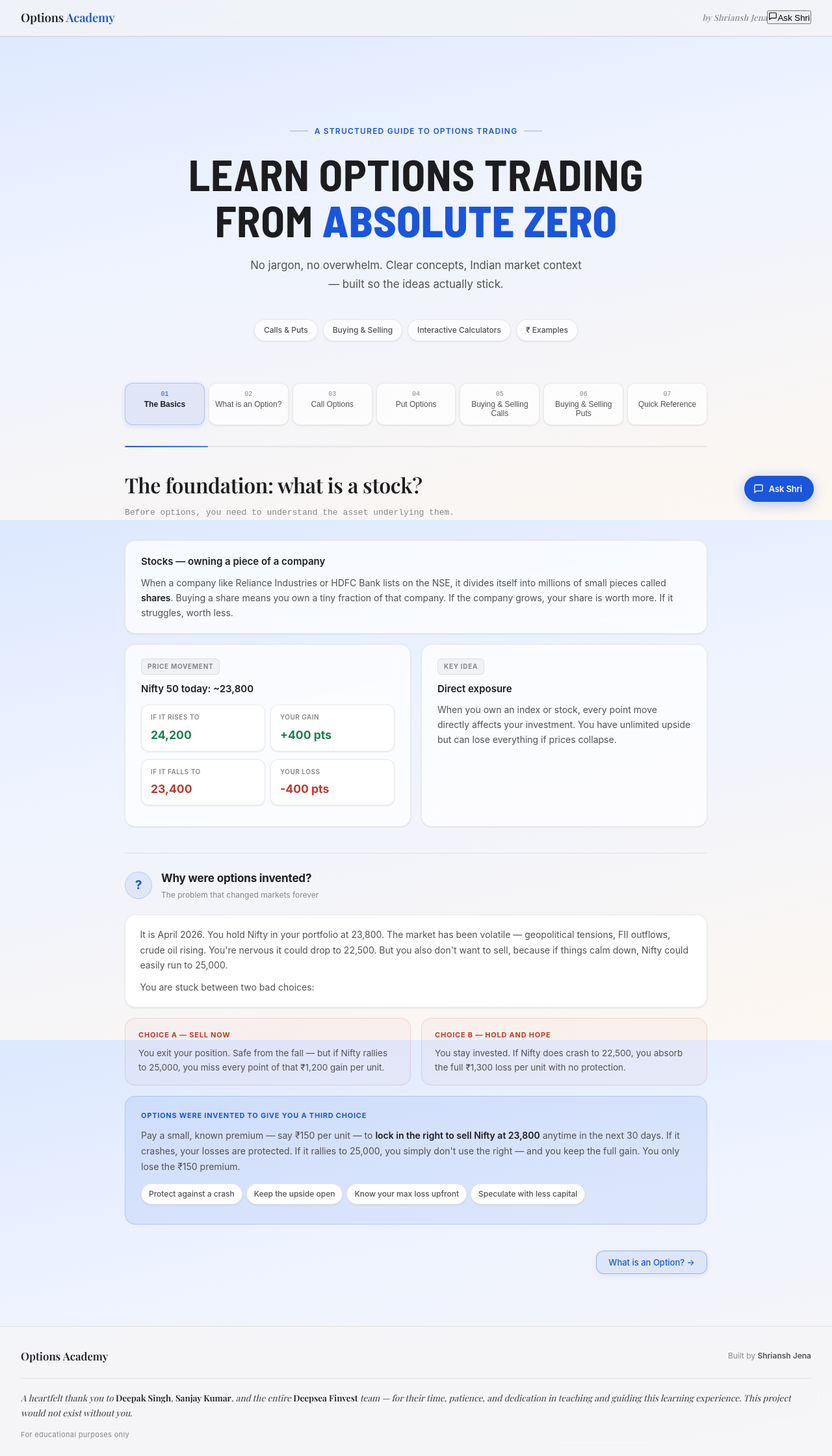
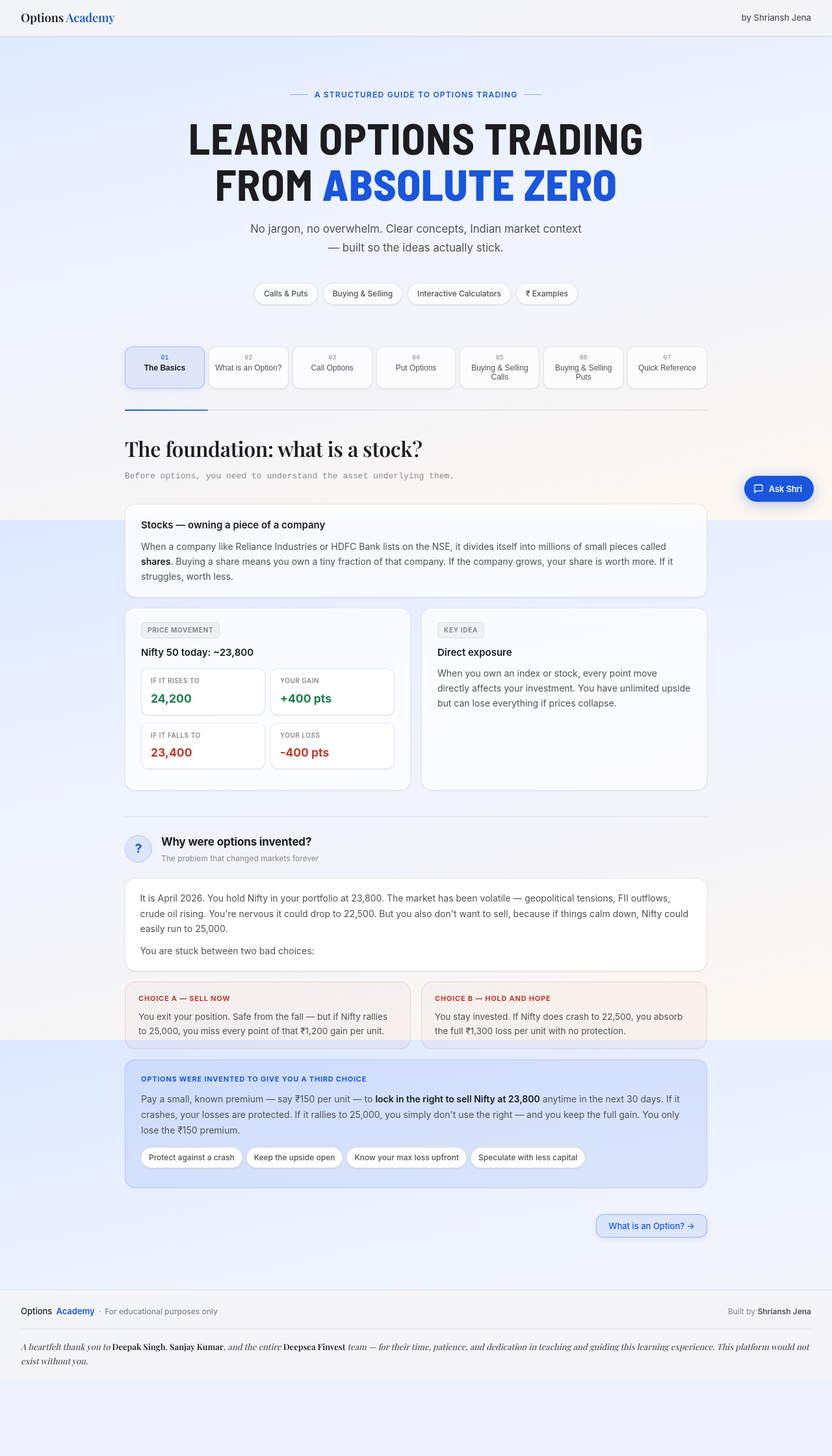
Before and after one commit to shrianshjena/Options-Academy, a React (Vite) app: page / in a window 1280 px wide. Shown: the whole page at 65% size. After the commit the page ends 2125 px from the top, so only its background shows below. Built offline with nearby package versions, Linux system fonts and the light colour scheme; a web font is replaced by a local one.

Commit message:
fix: position:fixed navbar, sans byline, remove nav Ask Shri, footer cleanup

```diff
--- a/src/App.css
+++ b/src/App.css
@@ -54,15 +54,15 @@ header {
   border-bottom: 1px solid var(--glass-border);
   padding: 0 2rem;
   display: flex; align-items: center; justify-content: space-between;
-  height: 56px; position: sticky; top: 0; z-index: 100;
-  background: rgba(245,245,247,0.82);
+  height: 56px; position: fixed; top: 0; left: 0; right: 0; width: 100%; z-index: 300;
+  background: rgba(245,245,247,0.94);
   backdrop-filter: blur(20px) saturate(180%);
   -webkit-backdrop-filter: blur(20px) saturate(180%);
   box-shadow: 0 1px 0 rgba(0,0,0,0.06);
 }
 .logo { font-family: var(--serif); font-size: 1.15rem; font-weight: 600; color: var(--text); letter-spacing: -0.01em; }
 .logo span { color: var(--blue); }
-.header-byline { font-family: var(--serif); font-size: 13px; font-style: italic; color: var(--text3); font-weight: 400; letter-spacing: 0.01em; }
+.header-byline { font-family: var(--sans); font-size: 13px; font-weight: 500; color: var(--text2); letter-spacing: 0; }
 
 /* HERO */
 .hero { padding: 5rem 2rem 4rem; padding-top: calc(5rem + 56px); max-width: 860px; margin: 0 auto; text-align: center; }
@@ -224,24 +224,26 @@ td.red   { color:var(--red);   font-weight:600; }
 /* FOOTER */
 footer {
   border-top: 1px solid var(--glass-border);
-  padding: 2rem 2rem 1.5rem;
+  padding: 1.4rem 2rem 1.2rem;
   display: flex; flex-direction: column; gap: 0;
   background: rgba(245,245,247,0.88); backdrop-filter: blur(16px);
 }
 .footer-top {
   display: flex; align-items: center; justify-content: space-between;
-  margin-bottom: 1.25rem;
+  margin-bottom: 1rem;
 }
-.footer-brand { font-family: var(--serif); font-size: 1.05rem; font-weight: 600; color: var(--text); }
+.footer-brand { font-family: var(--sans); font-size: 13px; font-weight: 500; color: var(--text); display: flex; align-items: center; gap: 6px; }
+.footer-brand-blue { color: var(--blue); font-weight: 600; }
+.footer-brand-sep { color: var(--text3); font-size: 12px; font-weight: 400; }
+.footer-brand-edu { color: var(--text3); font-size: 12px; }
 .footer-built { font-family: var(--sans); font-size: 12px; color: var(--text3); }
 .footer-built strong { color: var(--text2); font-weight: 600; }
-.footer-divider { border: none; border-top: 1px solid var(--glass-border); margin-bottom: 1.1rem; }
+.footer-divider { border: none; border-top: 1px solid var(--glass-border); margin-bottom: 1rem; }
 .footer-thanks {
-  font-family: var(--serif); font-size: 13.5px; font-style: italic;
-  color: var(--text2); line-height: 1.75; margin-bottom: 0.75rem;
+  font-family: var(--serif); font-size: 13px; font-style: italic;
+  color: var(--text2); line-height: 1.7; margin-bottom: 0;
 }
 .footer-thanks strong { color: var(--text); font-weight: 600; font-style: normal; }
-.footer-note { font-family: var(--sans); font-size: 11px; color: var(--text3); letter-spacing: 0.03em; }
 
 /* RESPONSIVE */
 @media (max-width: 640px) {
--- a/src/App.jsx
+++ b/src/App.jsx
@@ -468,15 +468,7 @@ export default function App() {
     <div className="app">
       <header>
         <span className="logo">Options <span>Academy</span></span>
-        <div className="header-right">
-          <span className="header-byline">by Shriansh Jena</span>
-          <button className="header-chat-btn" onClick={() => setChatOpen(o => !o)}>
-            <svg width="14" height="14" viewBox="0 0 24 24" fill="none" style={{flexShrink:0}}>
-              <path d="M21 15a2 2 0 01-2 2H7l-4 4V5a2 2 0 012-2h14a2 2 0 012 2z" stroke="currentColor" strokeWidth="2" strokeLinecap="round" strokeLinejoin="round"/>
-            </svg>
-            Ask Shri
-          </button>
-        </div>
+        <span className="header-byline">by Shriansh Jena</span>
       </header>
 
       <div className="hero">
@@ -524,14 +516,17 @@ export default function App() {
 
       <footer>
         <div className="footer-top">
-          <span className="footer-brand">Options Academy</span>
+          <span className="footer-brand">
+            Options <span className="footer-brand-blue">Academy</span>
+            <span className="footer-brand-sep">·</span>
+            <span className="footer-brand-edu">For educational purposes only</span>
+          </span>
           <span className="footer-built">Built by <strong>Shriansh Jena</strong></span>
         </div>
         <div className="footer-divider" />
         <p className="footer-thanks">
-          A heartfelt thank you to <strong>Deepak Singh</strong>, <strong>Sanjay Kumar</strong>, and the entire <strong>Deepsea Finvest</strong> team — for their time, patience, and dedication in teaching and guiding this learning experience. This project would not exist without you.
+          A heartfelt thank you to <strong>Deepak Singh</strong>, <strong>Sanjay Kumar</strong>, and the entire <strong>Deepsea Finvest</strong> team — for their time, patience, and dedication in teaching and guiding this learning experience. This platform would not exist without you.
         </p>
-        <p className="footer-note">For educational purposes only</p>
       </footer>
 
       <ChatBot onNavigate={setActive} open={chatOpen} onToggle={() => setChatOpen(o => !o)} />
```
